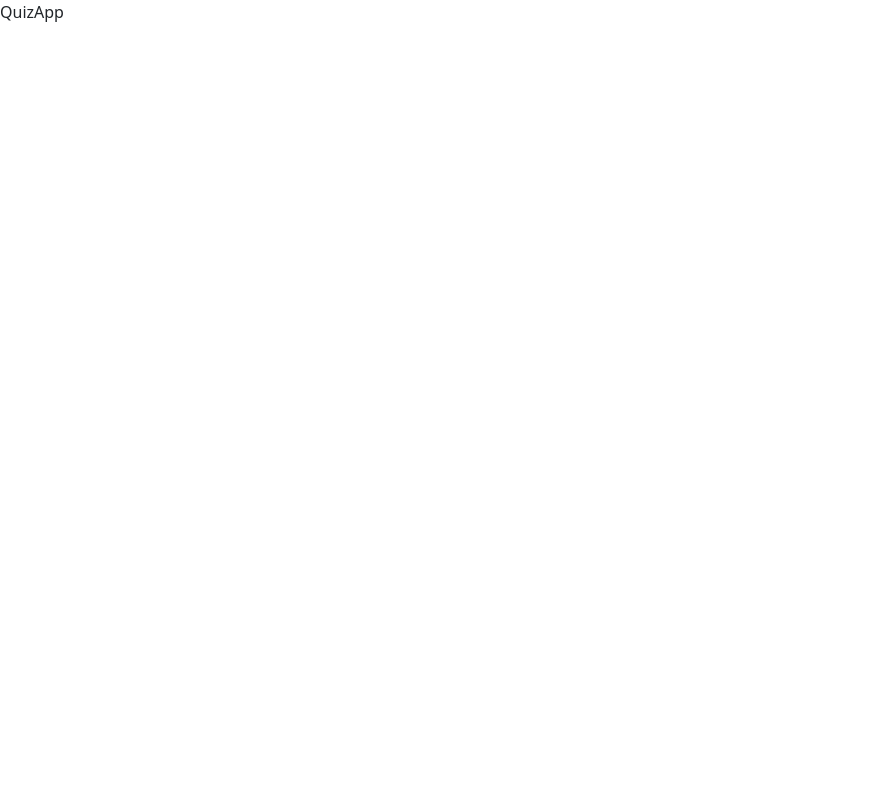
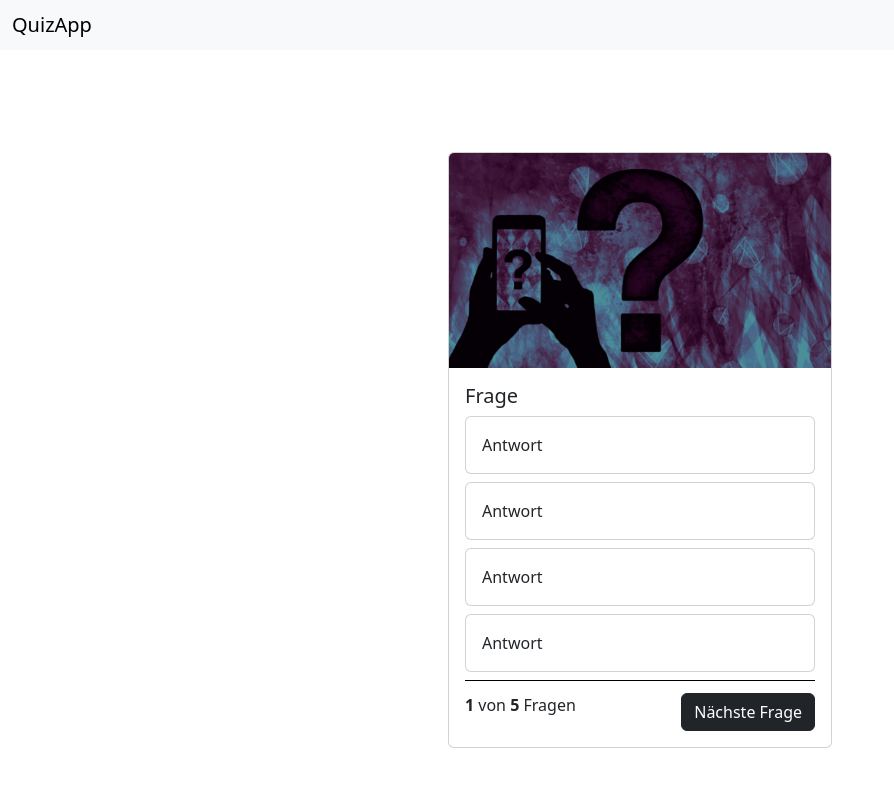
Before and after one commit to AnneManthey/QuizApp, a website: page index.html in a window 1280 px wide. Shown: the whole page, without its empty margins (0-894 px from the left). Drawn offline with nearby package versions, Linux system fonts and the light colour scheme.

Commit message:
add card

```diff
--- a/index.html
+++ b/index.html
@@ -1,20 +1,63 @@
 <!DOCTYPE html>
-<html lang="en">
+<html lang="de">
+
 <head>
     <meta charset="UTF-8">
     <meta name="viewport" content="width=device-width, initial-scale=1.0">
     <title>QuizApp</title>
-    <link rel="stylesheet" href="node_modules/bootstrap/dist/css/bootstrap-reboot.min.css">
+    <!-- <link rel="stylesheet" href="node_modules/bootstrap/dist/css/bootstrap-reboot.min.css"> -->
+    <link href="https://cdn.jsdelivr.net/npm/bootstrap@5.3.8/dist/css/bootstrap.min.css" rel="stylesheet"
+        integrity="sha384-sRIl4kxILFvY47J16cr9ZwB07vP4J8+LH7qKQnuqkuIAvNWLzeN8tE5YBujZqJLB" crossorigin="anonymous">
+    <script src="https://cdn.jsdelivr.net/npm/bootstrap@5.3.8/dist/js/bootstrap.bundle.min.js"
+        integrity="sha384-FKyoEForCGlyvwx9Hj09JcYn3nv7wiPVlz7YYwJrWVcXK/BmnVDxM+D2scQbITxI"
+        crossorigin="anonymous"></script>
     <link rel="stylesheet" href="style.css">
     <script src="script.js"></script>
 </head>
+
 <body>
     <nav class="navbar bg-body-tertiary">
-  <div class="container-fluid">
-    <span class="navbar-brand mb-0 h1">QuizApp</span>
-  </div>
-</nav>
+        <div class="container-fluid">
+            <span class="navbar-brand mb-0 h1">QuizApp</span>
+        </div>
+    </nav>
 
+    <div class="container">
+        <div class="card quiz-card">
+            <img src="./assets/img/quiz.png" class="card-img-top" alt="...">
+            <div class="card-body">
+                <h5 class="card-title">Frage</h5>
+
+                <div class="card mb-2">
+                    <div class="card-body">
+                        Antwort
+                    </div>
+                </div>
+                <div class="card mb-2">
+                    <div class="card-body">
+                        Antwort
+                    </div>
+                </div>
+                <div class="card mb-2">
+                    <div class="card-body">
+                        Antwort
+                    </div>
+                </div>
+                <div class="card mb-2">
+                    <div class="card-body">
+                        Antwort
+                    </div>
+                </div>
+
+                <div class="question-footer">
+                    <span><b>1</b> von <b>5</b> Fragen</span>
+                    <button class="btn btn-dark">Nächste Frage</button>
+                </div>
+
+            </div>
+        </div>
+    </div>
 
 </body>
+
 </html>
--- a/style.css
+++ b/style.css
@@ -0,0 +1,18 @@
+.container{
+    min-height: 100dvh;
+    /* background-color: rgb(46, 46, 114); */
+    display: flex;
+    align-items: center;
+    justify-content: center;
+}
+
+.quiz-card{
+    width: 24rem;
+}
+
+.question-footer{
+    border-top: 1px solid black;
+    padding-top: 12px;
+    display: flex;
+    justify-content: space-between;
+}
```
Also changed, not shown: assets/icons/tropy.png (renamed from tropy.png), assets/img/quiz.png (added).
